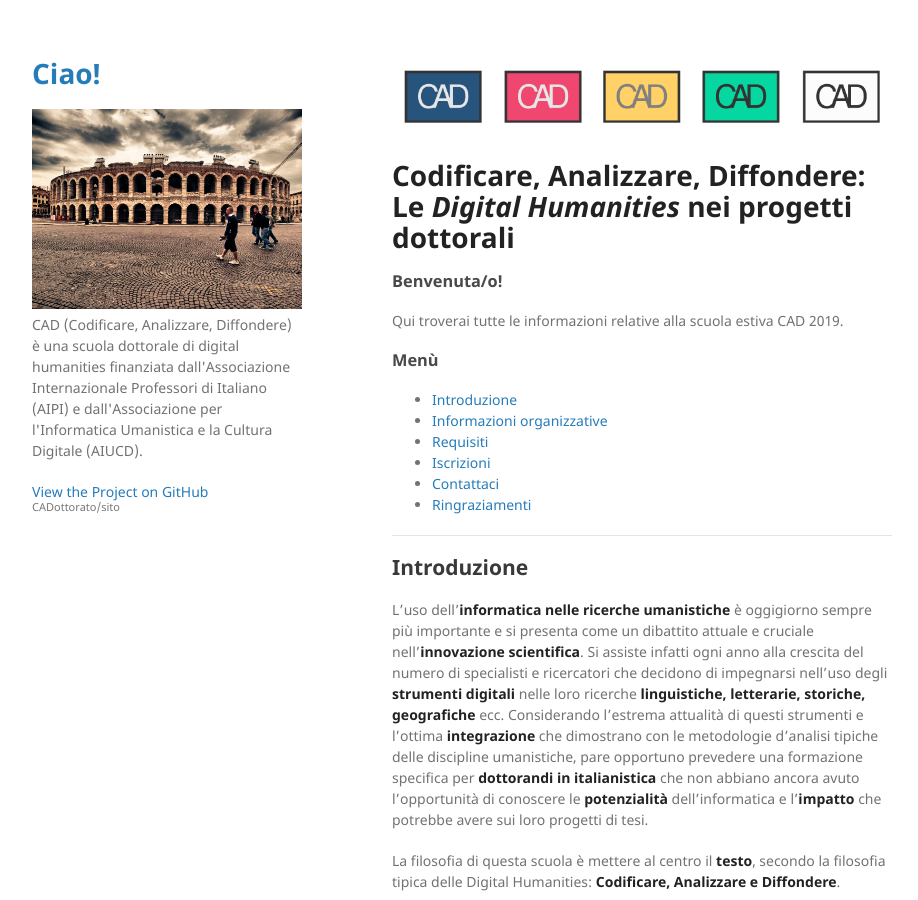
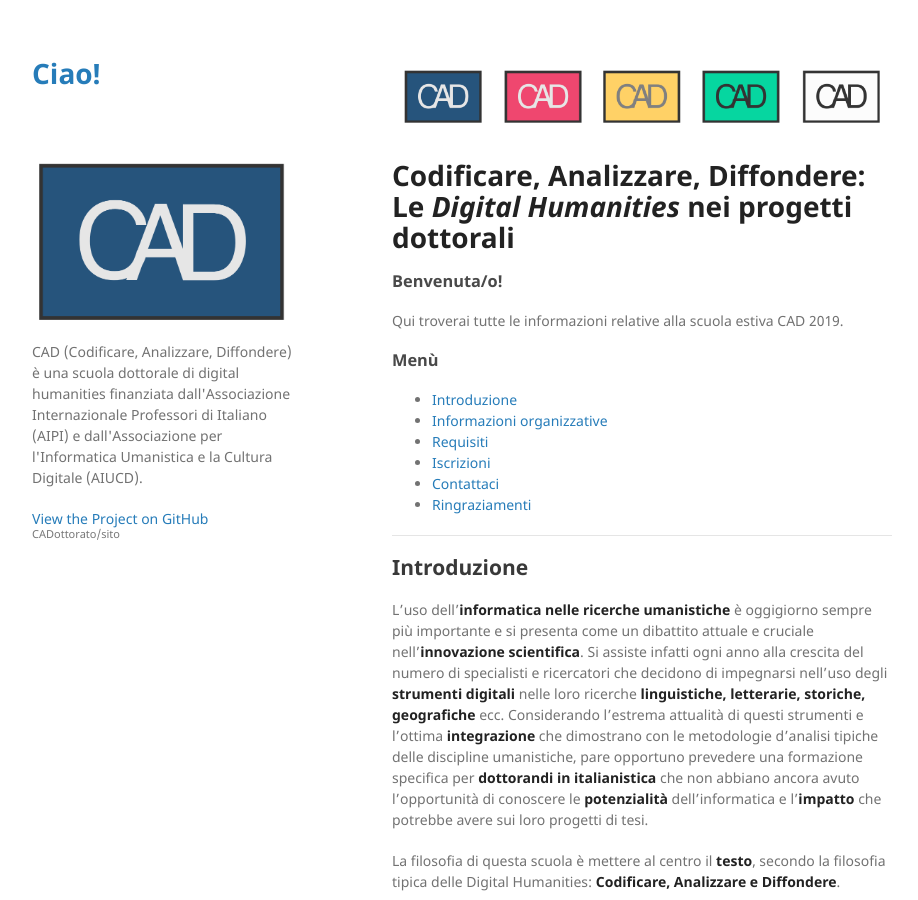
Before and after one commit to CADottorato/sito, a Jekyll site: the page built from index.md, in a window 1280 px wide and 900 px high. Shown: the whole window, without its empty margins (178-1096 px from the left). Built offline with Jekyll 4.4.1, drawn with Linux system fonts in a browser that asks for light colours.

Commit message:
Second fix attempt

```diff
--- a/_config.yml
+++ b/_config.yml
@@ -1,5 +1,5 @@
 title: Ciao!
-logo: assets/img/arena.jpg
+logo: assets/img/CAD-blu.png
 description: CAD (Codificare, Analizzare, Diffondere) è una scuola dottorale di digital humanities finanziata dall'Associazione Internazionale Professori di Italiano (AIPI) e dall'Associazione per l'Informatica Umanistica e la Cultura Digitale (AIUCD).
 show_downloads: false
 #google_analytics:
```
Also changed, not shown: index.md (line endings or trailing spaces).
